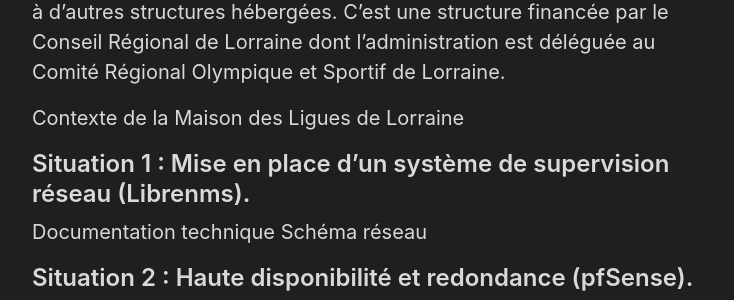
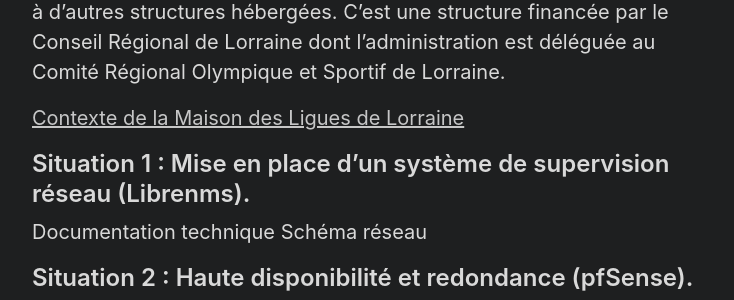
Before and after one commit to arthur-nechab/portfolio, a Jekyll site: the page built from e4.md, in a window 1280 px wide. Shown: the part 240-540 px from the top of the page, without its empty margins (272-1006 px from the left). Built offline with Jekyll 4.4.1, drawn with Linux system fonts in a browser that asks for light colours.

Commit message:
Update e4.md

```diff
--- a/e4.md
+++ b/e4.md
@@ -4,7 +4,7 @@
 ---
 La Maison des Ligues de Lorraine a pour mission de fournir des espaces et des services aux différentes ligues sportives régionales et à d’autres structures hébergées. C’est une structure financée par le Conseil Régional de Lorraine dont l’administration est déléguée au Comité Régional Olympique et Sportif de Lorraine.
 
-Contexte de la Maison des Ligues de Lorraine
+[Contexte de la Maison des Ligues de Lorraine](#)
 
 ## Situation 1 : Mise en place d’un système de supervision réseau (Librenms).
 
```
